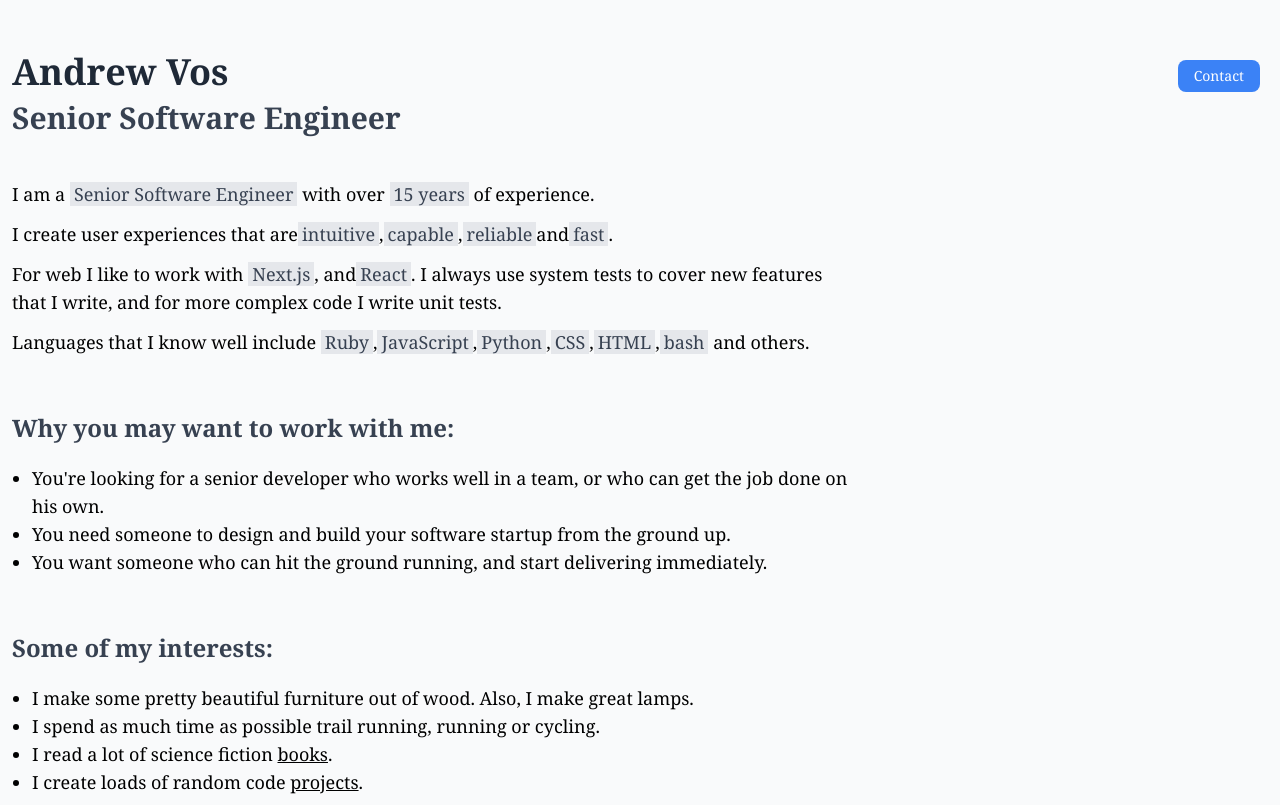
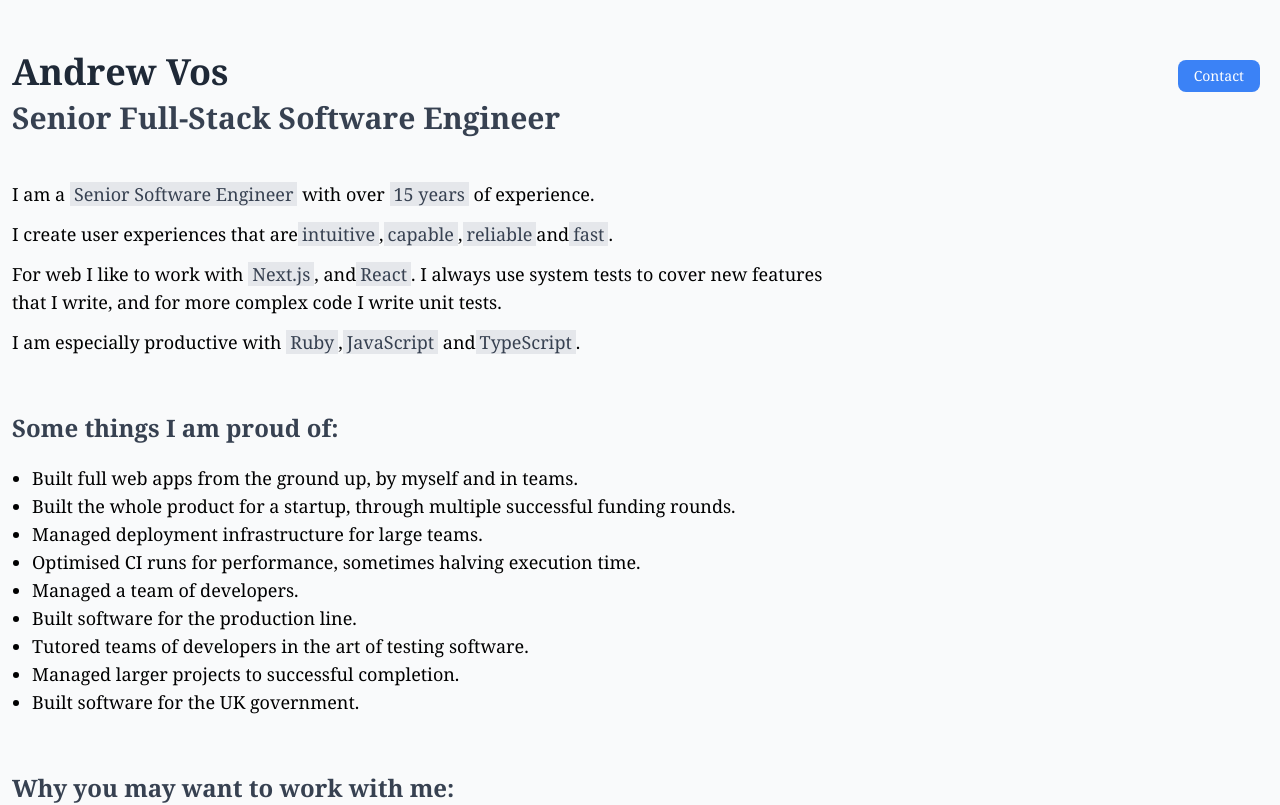
Before and after one commit to AndrewVos/andrewvos.com, a Next.js app: page /bio in a window 1280 px wide. Shown: the top 805 px of the page. Built offline with nearby package versions, Linux system fonts and the light colour scheme; what tailwindcss-animated would draw is missing.

Commit message:
Add some more content

```diff
--- a/app/bio/page.tsx
+++ b/app/bio/page.tsx
@@ -33,7 +33,7 @@ export default function Bio() {
           </div>
         </div>
         <h2 className="text-3xl text-gray-700 font-bold">
-          Senior Software Engineer
+          Senior Full-Stack Software Engineer
         </h2>
       </div>
       <div className="container mx-auto p-3 mb-5">
@@ -70,19 +70,53 @@ export default function Bio() {
           </p>
 
           <p className="text-lg mb-3">
-            Languages that I know well include
+            I am especially productive with
             {" "}
             <span className="bg-gray-200 px-1 text-gray-700">Ruby</span>,
-            <span className="bg-gray-200 px-1 text-gray-700">JavaScript</span>,
-            <span className="bg-gray-200 px-1 text-gray-700">Python</span>,
-            <span className="bg-gray-200 px-1 text-gray-700">CSS</span>,
-            <span className="bg-gray-200 px-1 text-gray-700">HTML</span>,
-            <span className="bg-gray-200 px-1 text-gray-700">bash</span>
-            {" "}
-            and others.
+            <span className="bg-gray-200 px-1 text-gray-700">JavaScript</span> and
+            <span className="bg-gray-200 px-1 text-gray-700">TypeScript</span>
+            .
           </p>
         </div>
       </div>
+
+      <div className="container mx-auto p-3 mb-5">
+        <h3 className="mb-5 text-2xl text-gray-700 font-bold">
+          Some things I am proud of:
+        </h3>
+        <div className="lg:w-2/3">
+          <ul className="text-lg mb-3">
+            <li className="list-disc ml-5 text-lg">
+              Built full web apps from the ground up, by myself and in teams.
+            </li>
+            <li className="list-disc ml-5 text-lg">
+              Built the whole product for a startup, through multiple successful funding rounds.
+            </li>
+            <li className="list-disc ml-5 text-lg">
+              Managed deployment infrastructure for large teams.
+            </li>
+            <li className="list-disc ml-5 text-lg">
+              Optimised CI runs for performance, sometimes halving execution time.
+            </li>
+            <li className="list-disc ml-5 text-lg">
+              Managed a team of developers.
+            </li>
+            <li className="list-disc ml-5 text-lg">
+              Built software for the production line.
+            </li>
+            <li className="list-disc ml-5 text-lg">
+              Tutored teams of developers in the art of testing software.
+            </li>
+            <li className="list-disc ml-5 text-lg">
+              Managed larger projects to successful completion.
+            </li>
+            <li className="list-disc ml-5 text-lg">
+              Built software for the UK government.
+            </li>
+          </ul>
+        </div>
+      </div>
+
 
       <div className="container mx-auto p-3 mb-5">
         <h3 className="mb-5 text-2xl text-gray-700 font-bold">
@@ -119,6 +153,10 @@ export default function Bio() {
 
             <li className="list-disc ml-5 text-lg">
               I spend as much time as possible trail running, running or cycling.
+            </li>
+
+            <li className="list-disc ml-5 text-lg">
+              I am a pretty terrible surfer, but at least I try!
             </li>
 
             <li className="list-disc ml-5 text-lg">
```
